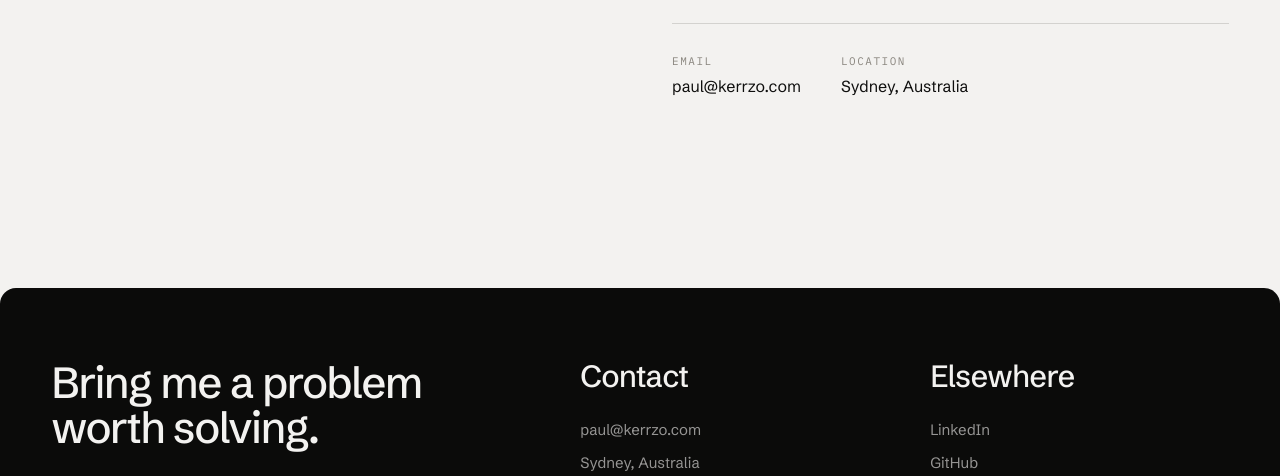
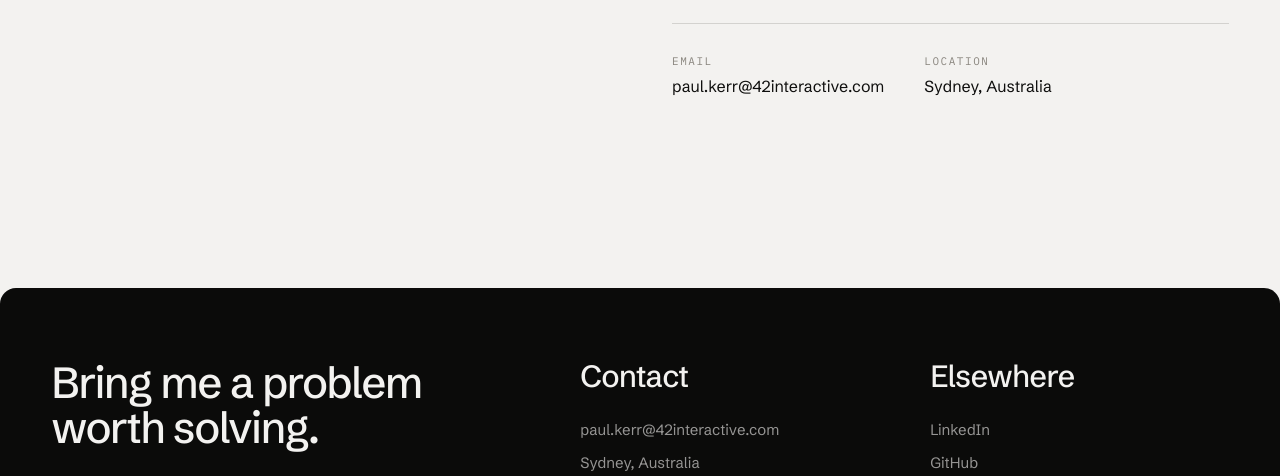
Before and after one commit to Kerrzo/brand, an Astro site: page /work-with-paul in a window 1280 px wide. Shown: the part 1353-1829 px from the top of the page. Built offline with nearby package versions, Linux system fonts and the light colour scheme; Astro itself is replaced by a stand-in of ours.

Commit message:
Update contact email to 42interactive address

```diff
--- a/src/components/global/Footer.astro
+++ b/src/components/global/Footer.astro
@@ -12,14 +12,14 @@
           it.
         </p>
       </div>
-      <a href="mailto:paul@kerrzo.com" class="site-footer__cta">
+      <a href="mailto:paul.kerr@42interactive.com" class="site-footer__cta">
         Start a Conversation
         <span class="dot" aria-hidden="true"></span>
       </a>
     </div>
     <div class="site-footer__col">
       <h3 class="site-footer__col-title">Contact</h3>
-      <a href="mailto:paul@kerrzo.com">paul@kerrzo.com</a>
+      <a href="mailto:paul.kerr@42interactive.com">paul.kerr@42interactive.com</a>
       <span>Sydney, Australia</span>
     </div>
     <div class="site-footer__col">
--- a/src/pages/work-with-paul/index.astro
+++ b/src/pages/work-with-paul/index.astro
@@ -43,12 +43,12 @@ const services = [
           written point of view on the most useful next step.
         </p>
         <div class="contact-block__actions">
-          <Button href="mailto:paul@kerrzo.com" withDot>Email Paul</Button>
+          <Button href="mailto:paul.kerr@42interactive.com" withDot>Email Paul</Button>
         </div>
         <div class="contact-block__meta">
           <div>
             <div class="mono-label">Email</div>
-            <a href="mailto:paul@kerrzo.com">paul@kerrzo.com</a>
+            <a href="mailto:paul.kerr@42interactive.com">paul.kerr@42interactive.com</a>
           </div>
           <div>
             <div class="mono-label">Location</div>
```
